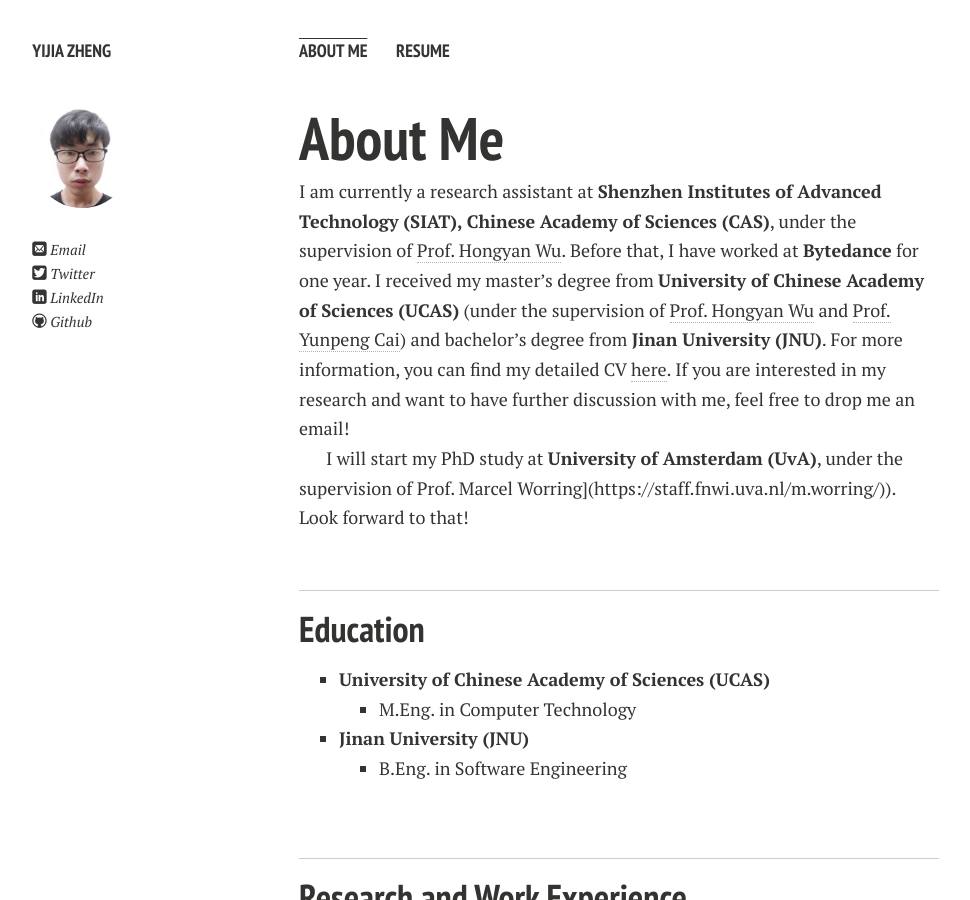
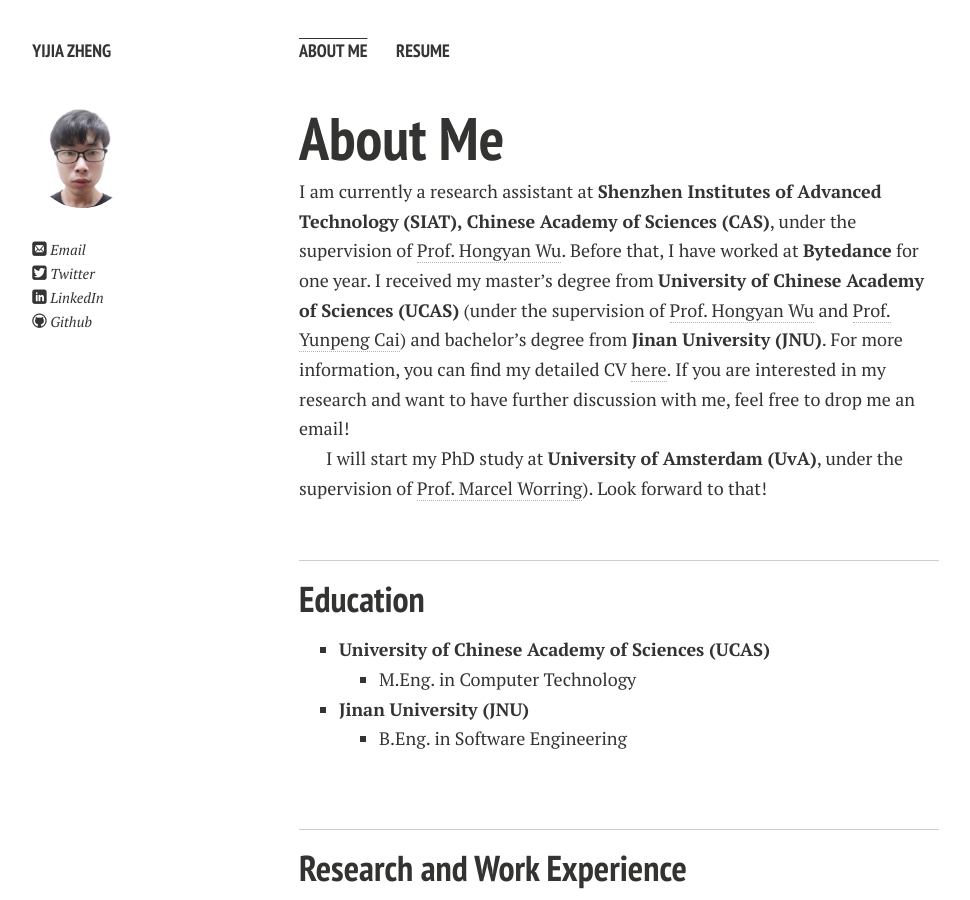
Before and after one commit to zhengyijia/zhengyijia.github.io, a Jekyll site: the page built from index.md, in a window 1280 px wide and 900 px high. Shown: the whole window, without its empty margins (21-991 px from the left). Built offline with Jekyll 4.4.1, drawn with Linux system fonts in a browser that asks for light colours; nearby versions of some CDN libraries; comment, search, counter and statistics services are not loaded; a style sheet for code colours, icons or effects is not loaded; our own code applies the rules of GitHub Pages for plain Markdown files.

Commit message:
initial academic page

```diff
--- a/index.md
+++ b/index.md
@@ -6,7 +6,7 @@
 
 I am currently a research assistant at **Shenzhen Institutes of Advanced Technology (SIAT), Chinese Academy of Sciences (CAS)**, under the supervision of [Prof. Hongyan Wu](https://people.ucas.edu.cn/~hywu). Before that, I have worked at **Bytedance** for one year. I received my master's degree from **University of Chinese Academy of Sciences (UCAS)** (under the supervision of [Prof. Hongyan Wu](https://people.ucas.edu.cn/~hywu) and [Prof. Yunpeng Cai](https://scholar.google.com/citations?user=_N0JJiEAAAAJ)) and bachelor's degree from **Jinan University (JNU)**. For more information, you can find my detailed CV [here](https://caihanlin.com/file/CV_Yijia_Zheng.pdf). If you are interested in my research and want to have further discussion with me, feel free to drop me an email!
 
-I will start my PhD study at **University of Amsterdam (UvA)**, under the supervision of Prof. Marcel Worring](https://staff.fnwi.uva.nl/m.worring/)). Look forward to that!
+I will start my PhD study at **University of Amsterdam (UvA)**, under the supervision of [Prof. Marcel Worring](https://staff.fnwi.uva.nl/m.worring/)). Look forward to that!
 
 <br>
 
```
